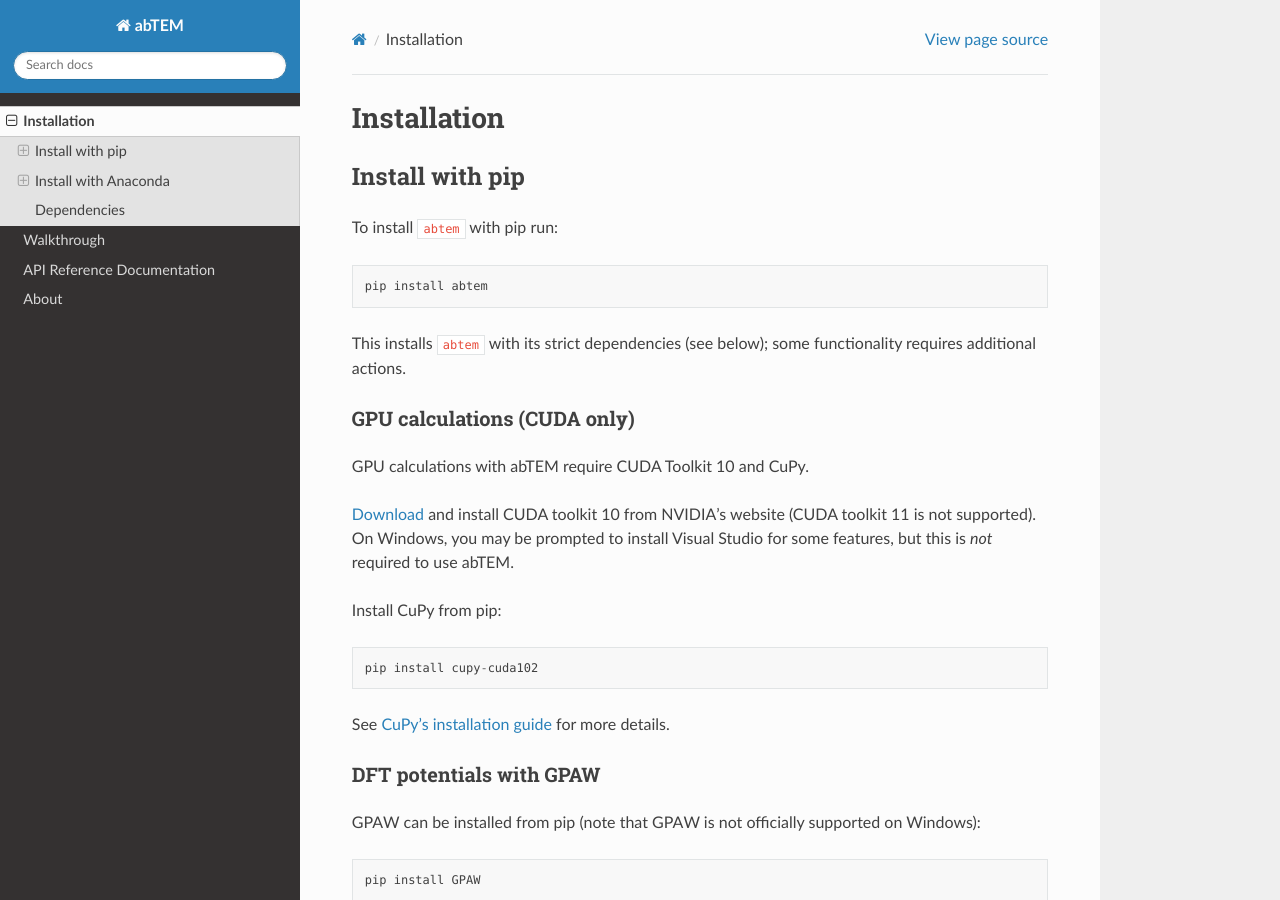
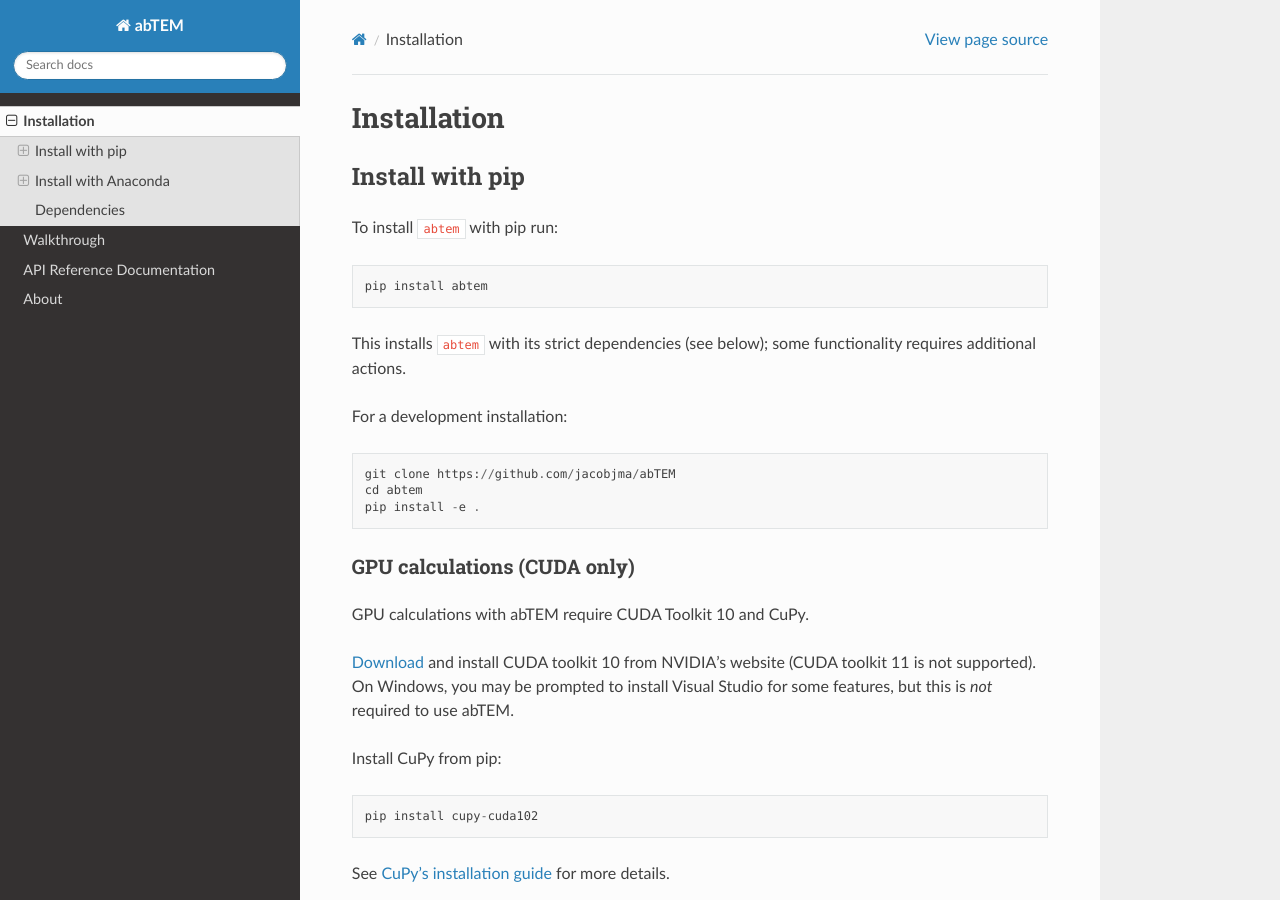
Before and after one commit to abTEM/abTEM, a Sphinx documentation site: the page built from docs/source/install.rst, in a window 1280 px wide and 900 px high. Built offline with Sphinx 7.4.7 and the Read the Docs theme 2.0.0, drawn with Linux system fonts in a browser that asks for light colours; pages that are not in the unit, such as notebooks, are missing from menus; some of the changed text lies outside the part shown.

```diff
--- a/docs/source/install.rst
+++ b/docs/source/install.rst
@@ -8,6 +8,12 @@
     pip install abtem
 
 This installs ``abtem`` with its strict dependencies (see below); some functionality requires additional actions.
+
+For a development installation::
+
+    git clone https://github.com/jacobjma/abTEM
+    cd abtem
+    pip install -e .
 
 GPU calculations (CUDA only)
 ****************************
```
Also changed, not shown: other parts of docs/source/install.rst (+2 -1 lines).
